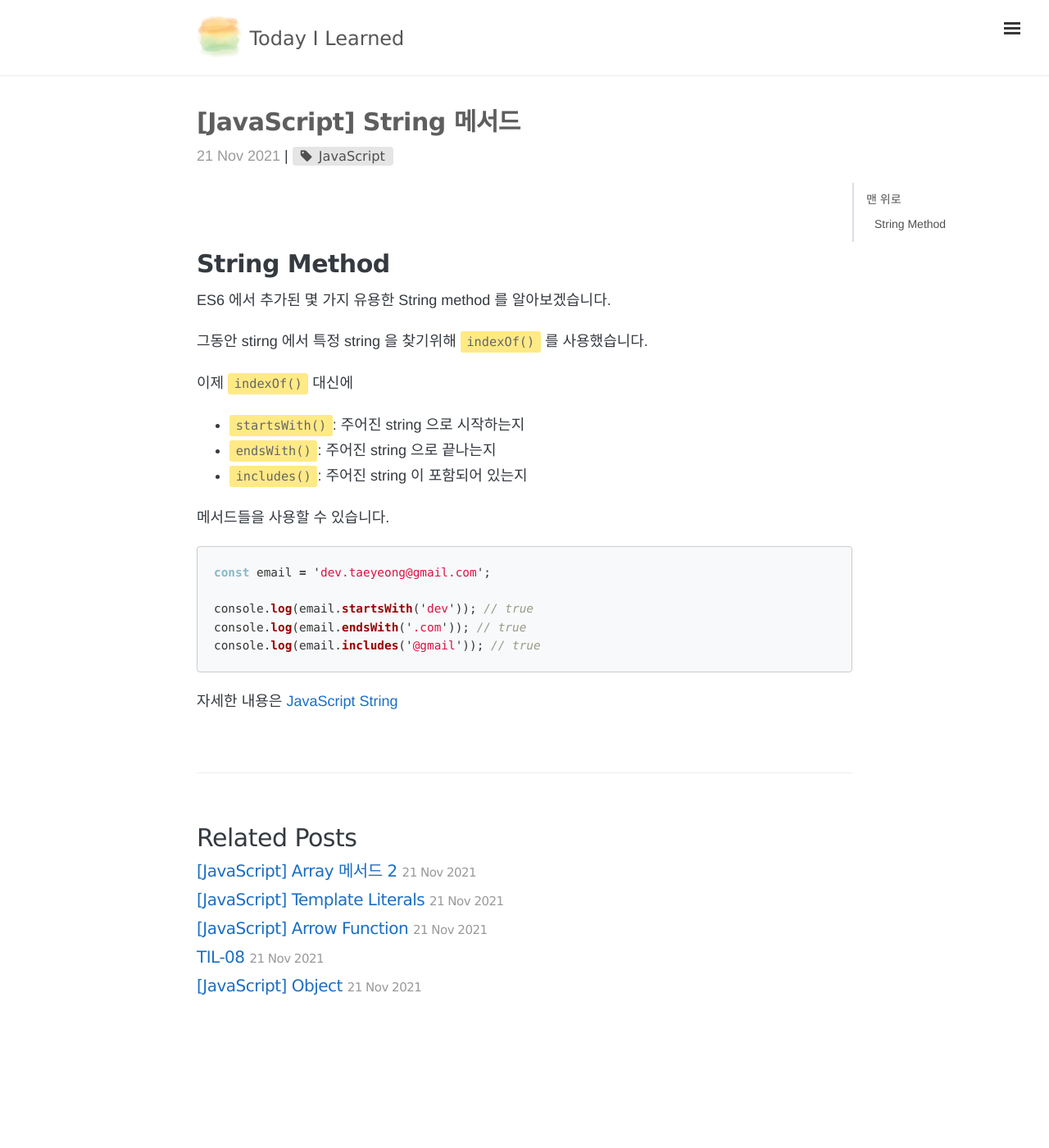
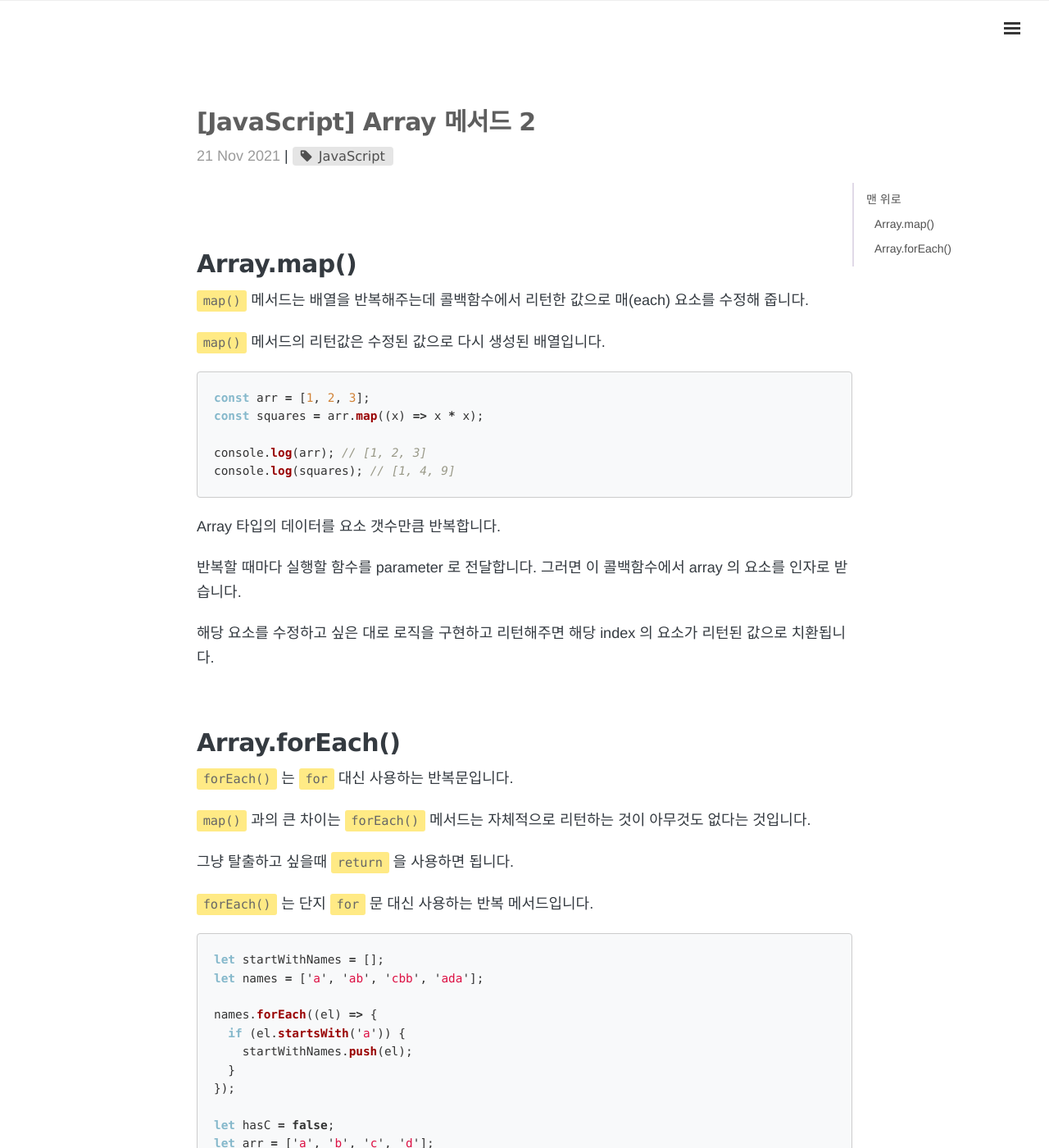
Before and after one commit to 1day1commit/1day1commit.github.io, a Jekyll site: the page built from _posts/JavaScript/2021-11-21-javascript-10.md, in a window 1280 px wide and 1400 px high. Shown: the whole window at 82% size. Built offline with Jekyll 4.4.1, drawn with Linux system fonts in a browser that asks for light colours; nearby versions of some CDN libraries; comment, search, counter and statistics services are not loaded; some of the changed text lies outside the part shown.

Commit message:
포스트 수정

````diff
--- a/_posts/JavaScript/2021-11-21-javascript-10.md
+++ b/_posts/JavaScript/2021-11-21-javascript-10.md
@@ -1,6 +1,6 @@
 ---
 layout: post
-title: '[JavaScript] String 메서드'
+title: '[JavaScript] Array 메서드 2'
 
 categories:
   - JavaScript
@@ -12,33 +12,62 @@
 
 permalink: /:title/
 
-date: 2021-11-21T23:55:05+0900
-last_modified_at: 2021-11-21T23:55:05+0900
+date: 2021-11-21T23:57:15+0900
+last_modified_at: 2021-11-21T23:57:15+0900
 ---
 
 <br>
 <br>
 
-# String Method
+# Array.map()
 
-ES6 에서 추가된 몇 가지 유용한 String method 를 알아보겠습니다.
+`map()` 메서드는 배열을 반복해주는데 콜백함수에서 리턴한 값으로 매(each) 요소를 수정해 줍니다.
 
-그동안 stirng 에서 특정 string 을 찾기위해 `indexOf()` 를 사용했습니다.
-
-이제 `indexOf()` 대신에
-
-- `startsWith()`: 주어진 string 으로 시작하는지
-- `endsWith()`: 주어진 string 으로 끝나는지
-- `includes()`: 주어진 string 이 포함되어 있는지
-
-메서드들을 사용할 수 있습니다.
+`map()` 메서드의 리턴값은 수정된 값으로 다시 생성된 배열입니다.
 
 ```javascript
-const email = 'dev.taeyeong@gmail.com';
+const arr = [1, 2, 3];
+const squares = arr.map((x) => x * x);
 
-console.log(email.startsWith('dev')); // true
-console.log(email.endsWith('.com')); // true
-console.log(email.includes('@gmail')); // true
+console.log(arr); // [1, 2, 3]
+console.log(squares); // [1, 4, 9]
 ```
 
-자세한 내용은 [JavaScript String](https://javascript.info/string){:target="\_blank"}
+Array 타입의 데이터를 요소 갯수만큼 반복합니다.
+
+반복할 때마다 실행할 함수를 parameter 로 전달합니다. 그러면 이 콜백함수에서 array 의 요소를 인자로 받습니다.
+
+해당 요소를 수정하고 싶은 대로 로직을 구현하고 리턴해주면 해당 index 의 요소가 리턴된 값으로 치환됩니다.
+
+<br>
+
+# Array.forEach()
+
+`forEach()` 는 `for` 대신 사용하는 반복문입니다.
+
+`map()` 과의 큰 차이는 `forEach()` 메서드는 자체적으로 리턴하는 것이 아무것도 없다는 것입니다.
+
+그냥 탈출하고 싶을때 `return` 을 사용하면 됩니다.
+
+`forEach()` 는 단지 `for` 문 대신 사용하는 반복 메서드입니다.
+
+```javascript
+let startWithNames = [];
+let names = ['a', 'ab', 'cbb', 'ada'];
+
+names.forEach((el) => {
+  if (el.startsWith('a')) {
+    startWithNames.push(el);
+  }
+});
+
+let hasC = false;
+let arr = ['a', 'b', 'c', 'd'];
+
+arr.forEach((el) => {
+  if (el === 'c') {
+    hasC = true;
+    return;
+  }
+});
+```
````
Also changed, not shown: _posts/JavaScript/2021-11-20-javascript-02.md (+26 -0 lines), _posts/JavaScript/2021-11-21-javascript-11.md (deleted, +0 -73 lines), _posts/TIL(Today I Learned)/2021-11-21-til-08.md (+1 -2 lines).
